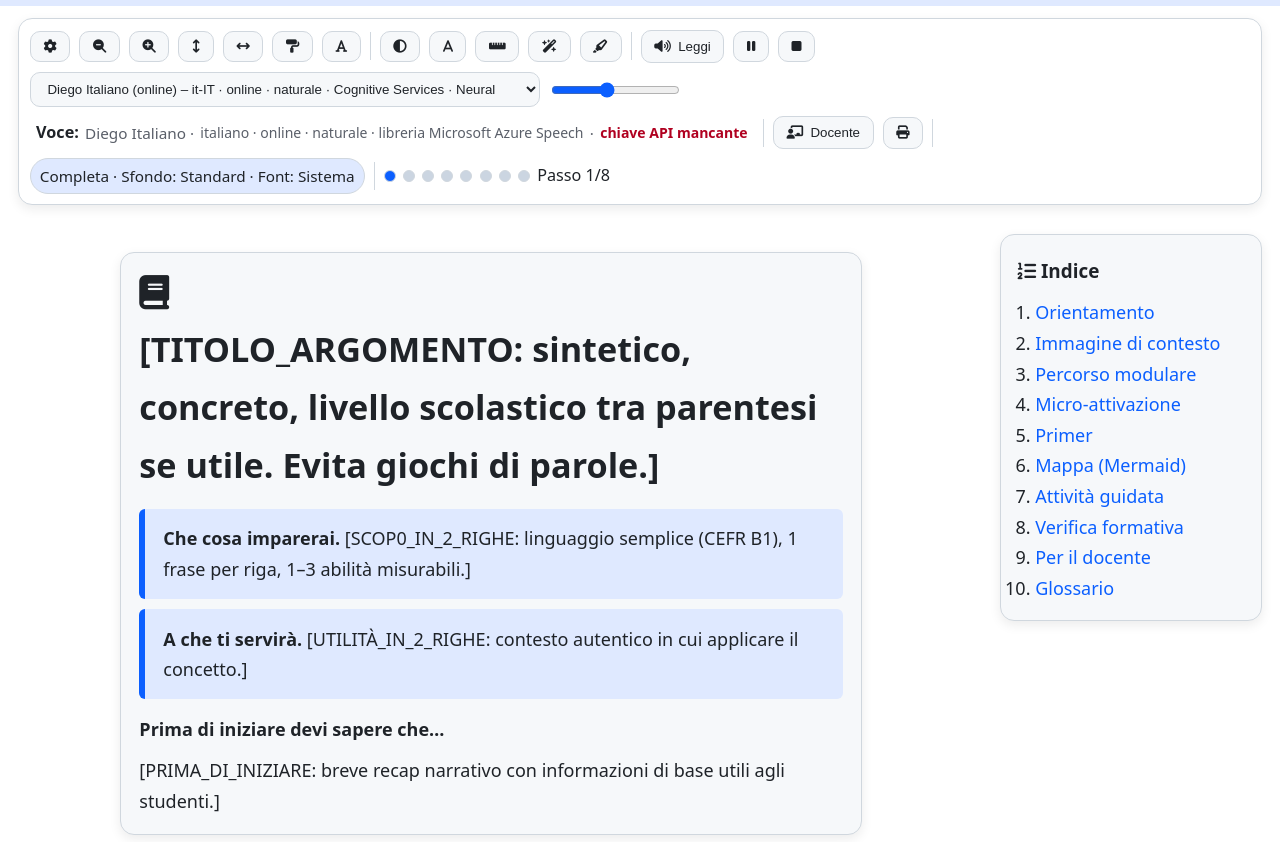
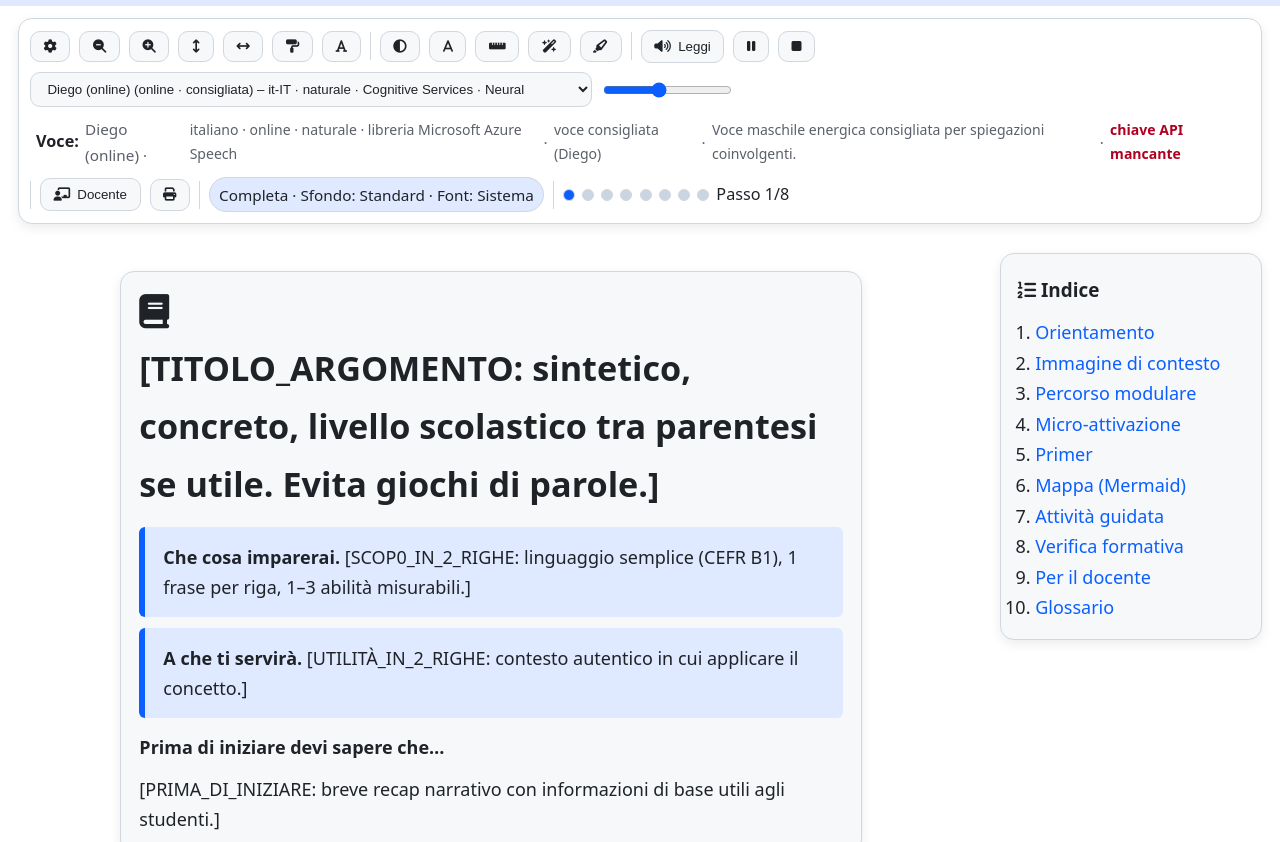
Before and after one commit to VitoPalumboPodcast/PageLayout, a plain HTML site: page index.html in a window 1280 px wide. Shown: the top 842 px of the page. Drawn offline with Linux system fonts and the light colour scheme.

Commit message:
Prioritize recommended Italian TTS voices

```diff
--- a/index.html
+++ b/index.html
@@ -774,9 +774,16 @@ function instrumentWords(root){
 }
 function instrumentSubtree(el){ instrumentWords(el); annotateKeywordWords(el); }
 
+const RECOMMENDED_BROWSER_VOICES=[
+  {name:'Diego', pattern:/diego/, bonus:260},
+  {name:'Giuseppe', pattern:/giusepp(?:e|i)/, bonus:240},
+  {name:'Elsa', pattern:/elsa/, bonus:240},
+  {name:'Isabella', pattern:/isabella/, bonus:240}
+];
+const RECOMMENDED_VOICE_NAMES=RECOMMENDED_BROWSER_VOICES.map(v=>v.name);
 const synth=window.speechSynthesis; let voices=[]; let utter=null; let paused=false;
 const voiceInfoEl=document.getElementById('voiceInfo');
-if(voiceInfoEl) voiceInfoEl.textContent='Caricamento voci italiane…';
+if(voiceInfoEl) voiceInfoEl.textContent=`Caricamento voci italiane… Consigliate: ${RECOMMENDED_VOICE_NAMES.join(', ')}.`;
 let voiceStats={italian:0,italianOnline:0};
 let voiceLibraryEntries=[];
 const voiceLibraryTokens=new Map();
@@ -788,58 +795,59 @@ const LOCAL_VOICE_PREFIX='local::';
 const ONLINE_VOICE_PREFIX='online::';
 const ONLINE_TTS_VOICES=[
   {
-    id:'diego-it-demo',
-    name:'Diego Italiano',
-    description:'Voce maschile calda e naturale',
+    id:'diego-neurale',
+    name:'Diego (online)',
+    description:'Voce maschile energica consigliata per spiegazioni coinvolgenti.',
     provider:'openai-demo',
     service:'OpenAI Text-to-Speech',
     lang:'it-IT',
     model:'tts-1',
     remoteVoice:'alloy',
     quality:'naturale',
-    style:'neutro',
+    style:'energico',
     libraryId:'azure-it-it-diego-neural',
     requiresApiKey:true
   },
   {
-    id:'francesca-naturale',
-    name:'Francesca Naturale',
-    description:'Voce femminile espressiva per narrativa',
-    provider:'openai-demo',
-    service:'OpenAI Text-to-Speech',
-    lang:'it-IT',
-    model:'tts-1',
-    remoteVoice:'nova',
-    quality:'realistica',
-    style:'coinvolgente',
-    libraryId:'ibm-watson-francesca',
-    requiresApiKey:true
-  },
-  {
-    id:'giorgio-calmo',
-    name:'Giorgio Calmo',
-    description:'Voce maschile lenta, ideale per contenuti educativi',
+    id:'giuseppe-neurale',
+    name:'Giuseppe (online)',
+    description:'Voce maschile equilibrata ideale per lezioni strutturate.',
     provider:'openai-demo',
     service:'OpenAI Text-to-Speech',
     lang:'it-IT',
     model:'tts-1',
     remoteVoice:'onyx',
     quality:'naturale',
-    style:'calmo',
-    libraryId:'amazon-polly-giorgio',
+    style:'equilibrato',
+    libraryId:'azure-it-it-giuseppe-neural',
     requiresApiKey:true
   },
   {
-    id:'elena-hd',
-    name:'Elena HD',
-    description:'Voce femminile ad alta qualità',
+    id:'elsa-neurale',
+    name:'Elsa (online)',
+    description:'Voce femminile luminosa e chiara, perfetta per spiegazioni guidate.',
     provider:'openai-demo',
-    service:'OpenAI Text-to-Speech HD',
+    service:'OpenAI Text-to-Speech',
     lang:'it-IT',
-    model:'tts-1-hd',
+    model:'tts-1',
     remoteVoice:'nova',
-    quality:'premium',
-    style:'espressiva',
+    quality:'naturale',
+    style:'chiaro',
+    libraryId:'azure-it-it-elsa-neural',
+    requiresApiKey:true
+  },
+  {
+    id:'isabella-neurale',
+    name:'Isabella (online)',
+    description:'Voce femminile morbida e naturale per letture rassicuranti.',
+    provider:'openai-demo',
+    service:'OpenAI Text-to-Speech',
+    lang:'it-IT',
+    model:'tts-1',
+    remoteVoice:'verse',
+    quality:'naturale',
+    style:'caldo',
+    libraryId:'azure-it-it-isabella-neural',
     requiresApiKey:true
   }
 ];
@@ -899,7 +907,7 @@ function refreshOpenAiKeyUI(feedback){
     if(feedback){ status.textContent=feedback; }
     else if(hasStored){ status.textContent='Chiave OpenAI salvata su questo dispositivo.'; }
     else if(getGlobalOpenAiKey()){ status.textContent='Chiave OpenAI fornita globalmente via script.'; }
-    else status.textContent='Per usare Diego, Francesca e Giorgio inserisci una chiave API OpenAI personale.';
+      else status.textContent='Per usare Diego, Giuseppe, Elsa e Isabella inserisci una chiave API OpenAI personale.';
   }
   updateVoiceInfoUI();
   updateVoiceAvailabilityMessage();
@@ -1018,7 +1026,9 @@ function ensureVoiceValue(value=''){ if(!value) return ''; if(value.startsWith(L
 function getVoiceEntry(value=''){ return voiceSelectionIndex.get(value)||null; }
 function getOnlineVoiceConfigById(id=''){ return ONLINE_TTS_VOICES.find(v=>v.id===id)||null; }
 function getPreferredLocalVoiceEntry(){
-  const candidate=lastSortedVoices.find(v=>isItalianVoice(v) && v.localService)
+  const preferredLocal=lastSortedVoices.find(v=>v.localService && getPreferredVoiceLabel(v));
+  const candidate=preferredLocal
+    || lastSortedVoices.find(v=>isItalianVoice(v) && v.localService)
     || lastSortedVoices.find(v=>v.localService)
     || lastSortedVoices[0]
     || null;
@@ -1152,7 +1162,8 @@ function updateVoiceAvailabilityMessage(){
     const reminder='Per usare le voci online inserisci la tua chiave API OpenAI nel menu Impostazioni.';
     message = message ? `${message} ${reminder}` : reminder;
   }
-  status.textContent=message;
+  const recommendedInfo=`Voci consigliate: ${RECOMMENDED_VOICE_NAMES.join(', ')}.`;
+  status.textContent=message ? `${message} ${recommendedInfo}` : recommendedInfo;
 }
 
 function renderVoiceLibrary(){
@@ -1190,11 +1201,13 @@ function renderVoiceLibrary(){
     }
 
     const tags=document.createElement('ul'); tags.className='tags';
+    const recommendedLabel=detectPreferredVoiceNameFromText(`${entry.name||''} ${entry.voiceId||''}`);
     const addTag=value=>{ if(!value) return; const li=document.createElement('li'); li.className='tag'; li.textContent=value; tags.appendChild(li); };
     addTag(entry.voiceId?`ID: ${entry.voiceId}`:null);
     addTag(entry.gender?`Genere: ${entry.gender}`:null);
     addTag(entry.style);
     addTag(entry.quality?`Qualità: ${entry.quality}`:null);
+    if(recommendedLabel) addTag(`Consigliata (${recommendedLabel})`);
     if(tags.childElementCount) card.appendChild(tags);
 
     const actions=document.createElement('div'); actions.className='actions';
@@ -1255,7 +1268,7 @@ function updateVoiceInfoUI(){
   voiceInfoEl.innerHTML='';
   const option=sel?.selectedOptions?.[0]||null;
   if(!option){
-    voiceInfoEl.textContent='Seleziona una voce italiana naturale per la lettura.';
+    voiceInfoEl.textContent=`Seleziona una voce italiana naturale per la lettura. Consigliate: ${RECOMMENDED_VOICE_NAMES.join(', ')}.`;
     return;
   }
   const strong=document.createElement('strong'); strong.textContent='Voce:';
@@ -1272,6 +1285,20 @@ function updateVoiceInfoUI(){
     const meta=document.createElement('span'); meta.className='voice-info-meta'; meta.textContent=details.join(' · ');
     voiceInfoEl.appendChild(document.createTextNode(' · '));
     voiceInfoEl.appendChild(meta);
+  }
+  if(option.dataset.preferred){
+    const badge=document.createElement('span');
+    badge.className='voice-info-meta';
+    badge.textContent=`voce consigliata (${option.dataset.preferred})`;
+    voiceInfoEl.appendChild(document.createTextNode(' · '));
+    voiceInfoEl.appendChild(badge);
+  }
+  if(option.dataset.description){
+    const note=document.createElement('span');
+    note.className='voice-info-meta';
+    note.textContent=option.dataset.description;
+    voiceInfoEl.appendChild(document.createTextNode(' · '));
+    voiceInfoEl.appendChild(note);
   }
   if(option.dataset.requiresKey==='true'){
     if(hasOpenAiCredentials()){
@@ -1375,13 +1402,29 @@ function isAllowedOtherLang(v){
   if(!lang) return false;
   return OTHER_ALLOWED_BASE_LANGS.some(code=>lang===code || lang.startsWith(code+'-'));
 }
+function detectPreferredVoiceNameFromText(text=''){
+  const norm=String(text||'').toLowerCase();
+  const match=RECOMMENDED_BROWSER_VOICES.find(entry=>entry.pattern.test(norm));
+  return match?.name||'';
+}
+function getPreferredVoiceBonus(v){
+  if(!v) return 0;
+  const label=detectPreferredVoiceNameFromText(`${v.name||''} ${v.voiceURI||''}`);
+  if(!label) return 0;
+  const entry=RECOMMENDED_BROWSER_VOICES.find(item=>item.name===label);
+  return entry?.bonus||0;
+}
+function getPreferredVoiceLabel(v){
+  if(!v) return '';
+  return detectPreferredVoiceNameFromText(`${v.name||''} ${v.voiceURI||''}`);
+}
 function scoreVoice(v){
   const name=`${v.name||''} ${v.voiceURI||''}`.toLowerCase();
   const lang=normalizeLang(v.lang||'');
   let score=0;
   if(isItalianVoice(v)) score+=220; else score+=80;
   if(/online|cloud/.test(name) || !v.localService) score+=70;
-  if(isDiegoVoice(v)) score+=120;
+  score+=getPreferredVoiceBonus(v);
   const libraryMatch=getLibraryEntryForVoice(v);
   if(libraryMatch) score+=200;
   ITALIAN_PRIORITY_PATTERNS.forEach(({pattern,bonus})=>{ if(pattern.test(name)) score+=bonus; });
@@ -1399,10 +1442,6 @@ function isItalianVoice(v){
   if(ITALIAN_NAME_HINTS.some(re=>re.test(name))) return true;
   return ITALIAN_COMMON_NAMES.some(common=>name.includes(common));
 }
-function isDiegoVoice(v){
-  const name=`${v?.name||''} ${v?.voiceURI||''}`.toLowerCase();
-  return /\bdiego\b/.test(name);
-}
 async function setupVoices(){
   let allVoices=synth.getVoices();
   if(!allVoices.length) allVoices=await waitForVoices();
@@ -1411,6 +1450,8 @@ async function setupVoices(){
 }
 
 function describeVoiceQuality(v){
+  const preferredBonus=getPreferredVoiceBonus(v);
+  if(preferredBonus>=200) return 'voce consigliata';
   const score=scoreVoice(v);
   if(score>=360) return 'realistica (consigliata)';
   if(score>=300) return 'molto naturale';
@@ -1454,20 +1495,24 @@ function renderVoiceOptions(){
     const value=encodeLocalVoiceValue(v.voiceURI);
     voiceSelectionIndex.set(value,{type:'local', voice:v, value});
     const o=document.createElement('option');
-    const badge=!v.localService?'online':'locale';
     const quality=describeVoiceQuality(v);
     const langHint=isItalianVoice(v)?'italiano':'altra lingua';
     const libraryMatch=getLibraryEntryForVoice(v);
-    const infoParts=[v.lang, badge, quality, langHint];
+    const connection=v.localService?'locale':'online';
+    const preferredLabel=getPreferredVoiceLabel(v);
+    const labelParts=[connection];
+    if(preferredLabel) labelParts.push('consigliata');
+    const infoParts=[v.lang, quality, langHint];
     if(libraryMatch?.provider) infoParts.push(`libreria ${libraryMatch.provider}`);
     o.value=value;
-    o.textContent=`${v.name} (${badge}) – ${infoParts.join(' · ')}`;
+    o.textContent=`${v.name} (${labelParts.join(' · ')}) – ${infoParts.filter(Boolean).join(' · ')}`;
     o.dataset.score=String(scoreVoice(v));
     o.dataset.quality=quality;
     o.dataset.online=String(!v.localService);
     o.dataset.langHint=langHint;
     o.dataset.displayName=v.name||libraryMatch?.name||'Voce';
     o.dataset.source='local';
+    if(preferredLabel) o.dataset.preferred=preferredLabel;
     if(libraryMatch){
       if(libraryMatch.id) o.dataset.libraryId=libraryMatch.id;
       if(libraryMatch.provider) o.dataset.libraryProvider=libraryMatch.provider;
@@ -1482,14 +1527,18 @@ function renderVoiceOptions(){
     const libraryEntry=voice.libraryId ? getLibraryEntryById(voice.libraryId) : null;
     const providerLabel=libraryEntry?.provider || voice.provider;
     const serviceLabel=libraryEntry?.service || voice.service || voice.provider;
-    const infoParts=[langLabel,'online',voice.quality||'naturale',serviceLabel];
+    const preferredLabel=detectPreferredVoiceNameFromText(`${voice.name} ${voice.libraryId||''}`);
+    const infoParts=[langLabel, voice.quality||'naturale', serviceLabel];
+    const labelParts=['online'];
+    if(preferredLabel) labelParts.push('consigliata');
     o.value=value;
-    o.textContent=`${voice.name} (online) – ${infoParts.filter(Boolean).join(' · ')}`;
+    o.textContent=`${voice.name} (${labelParts.join(' · ')}) – ${infoParts.filter(Boolean).join(' · ')}`;
     o.dataset.online='true';
     o.dataset.quality=voice.quality||'naturale';
     o.dataset.langHint=langLabel.toLowerCase().startsWith('it')?'italiano':langLabel;
     o.dataset.displayName=voice.name;
     o.dataset.source='cloud';
+    if(preferredLabel) o.dataset.preferred=preferredLabel;
     if(voice.libraryId) o.dataset.libraryId=voice.libraryId;
     if(providerLabel) o.dataset.libraryProvider=providerLabel;
     if(voice.description) o.dataset.description=voice.description;
@@ -1509,9 +1558,10 @@ function renderVoiceOptions(){
   const hasItalianOnline=italianOnline.length>0 || ONLINE_TTS_VOICES.some(v=>(v.lang||'').toLowerCase().startsWith('it'));
   sel.dataset.hasItalianOnline=String(hasItalianOnline);
   sel.dataset.hasItalianVoices=String(voiceStats.italian>0 || hasRemote);
-  sel.title=hasItalianOnline
+  const baseTitle=hasItalianOnline
     ? 'Voci italiane disponibili: seleziona una voce online o locale.'
     : 'Voci disponibili. Se possiedi voci online italiane riavvia il browser o configura un servizio cloud.';
+  sel.title=`${baseTitle} Consigliate: ${RECOMMENDED_VOICE_NAMES.join(', ')}.`;
   if(hasRemote) appendGroup('Italiano · online (servizi cloud)', ONLINE_TTS_VOICES, makeOnlineOption);
   appendGroup('Italiano · online (browser)', italianOnline, makeLocalOption);
   appendGroup('Italiano · locale', italianLocal, makeLocalOption);
```
